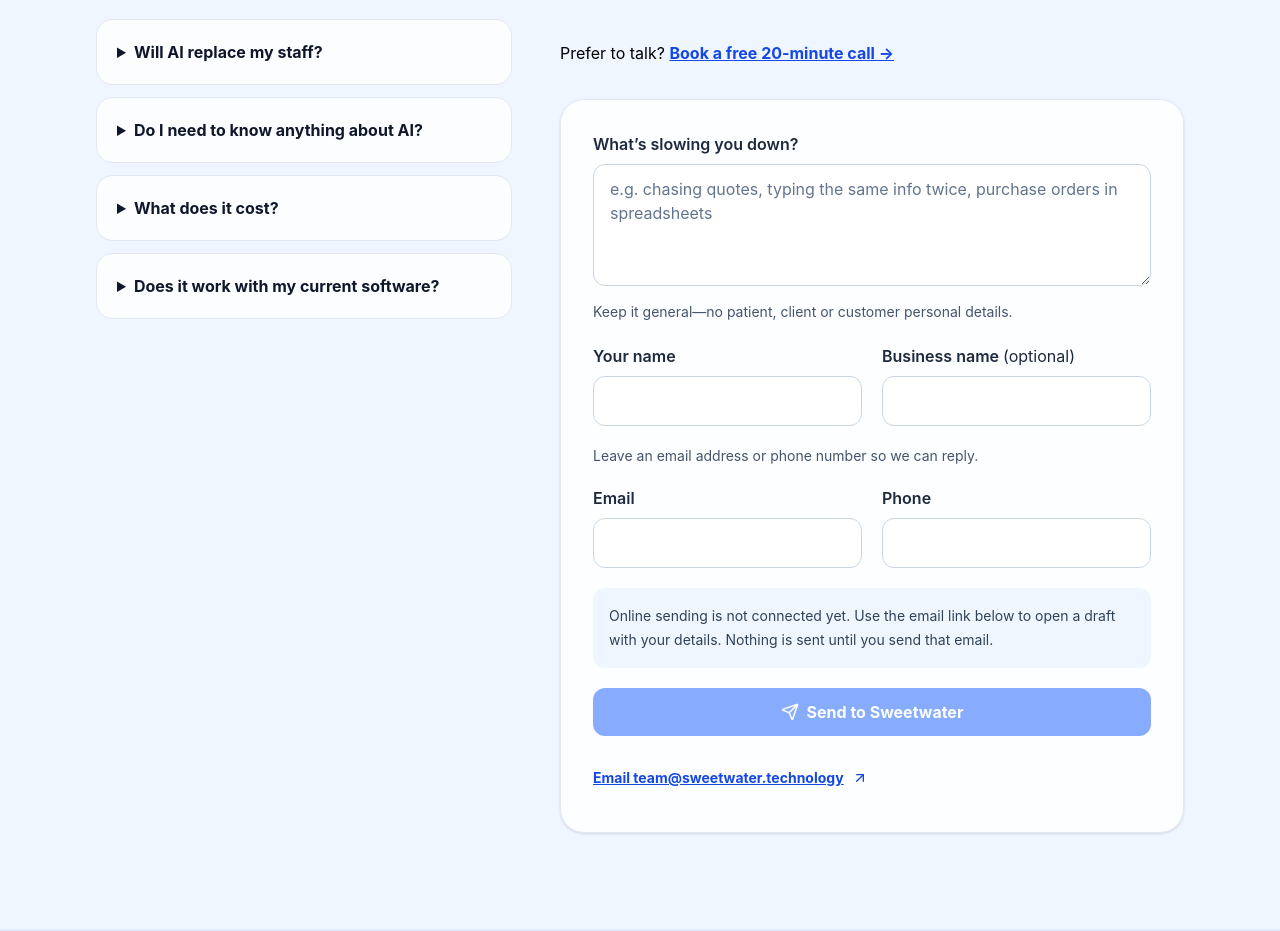
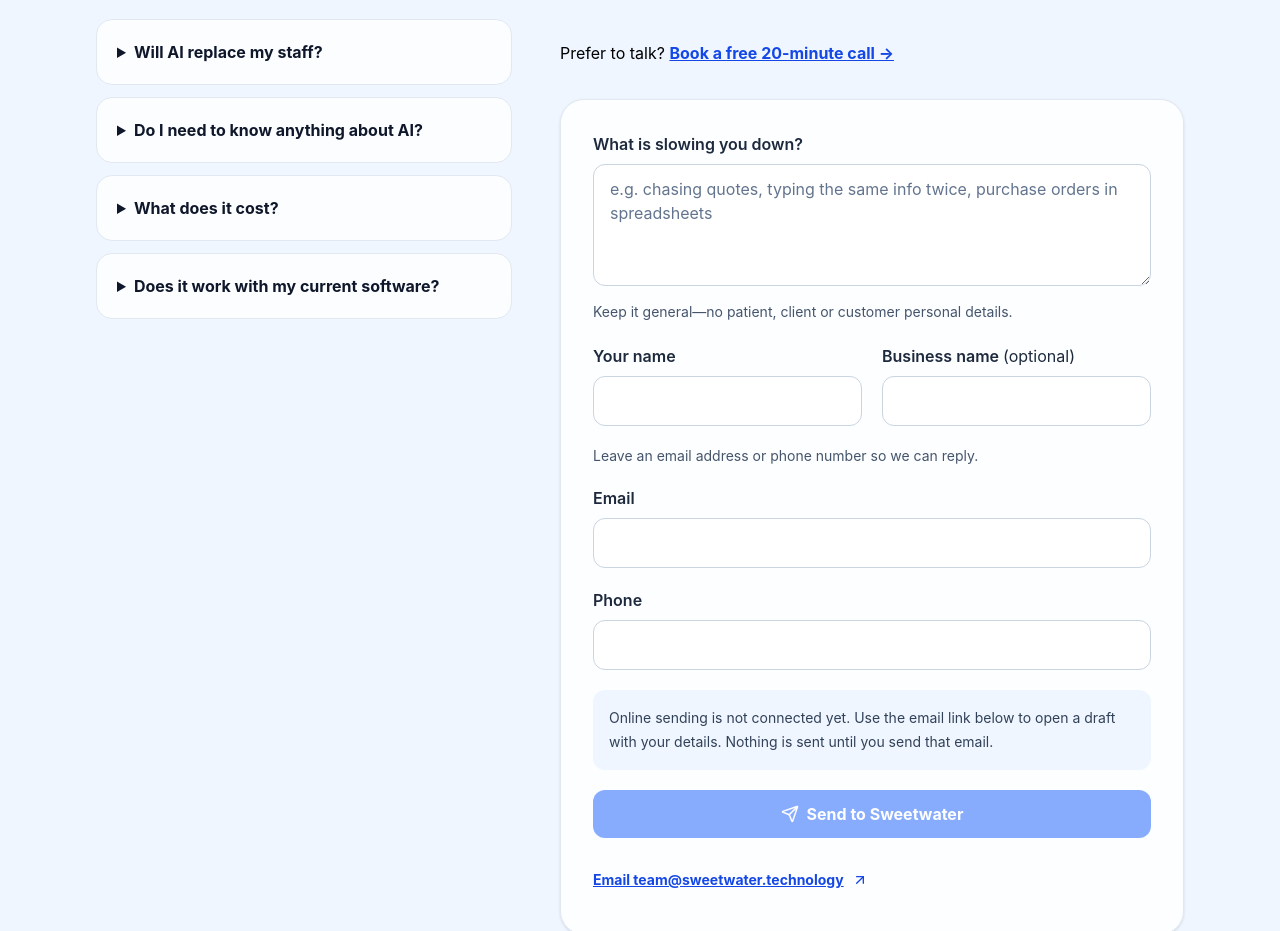
Before and after one commit to boilermanc/sweetwater-technology, a React (Vite) app: page / in a window 1280 px wide. Shown: the part 3943-4874 px from the top of the page. Built offline with nearby package versions, Linux system fonts and the light colour scheme; no server answers.

Commit message:
Clarify booking request and widen contact fields

```diff
--- a/src/components/ServiceContactForm.tsx
+++ b/src/components/ServiceContactForm.tsx
@@ -9,9 +9,9 @@ const empty: HomeContactDetails = { name: '', business: '', email: '', phone: ''
 
 const subscribe = () => () => {};
 
-export function ContactForm({ initialMessage = '' }: { initialMessage?: string }) {
+export function ContactForm({ booking = false }: { booking?: boolean }) {
   const hydrated = useSyncExternalStore(subscribe, () => true, () => false);
-  const [details, setDetails] = useState({ ...empty, message: initialMessage });
+  const [details, setDetails] = useState({ ...empty });
   const [token, setToken] = useState('');
   const [securityKey, setSecurityKey] = useState(0);
   const onToken = useCallback((value: string) => setToken(value), []);
@@ -42,15 +42,15 @@ export function ContactForm({ initialMessage = '' }: { initialMessage?: string }
       setError('That didn’t send. Please try again or email us at team@sweetwater.technology.');
     } finally { lock.current = false; setPending(false); setToken(''); setSecurityKey(key => key + 1); }
   }
-  if (submitted) return <div role="status" className="rounded-3xl border border-blue-200 bg-blue-50 p-8"><CheckCircle size={32} className="text-blue-600" aria-hidden="true" /><h3 className="mt-5 text-2xl font-black text-slate-900">Thanks—we received your message.</h3><p className="mt-4 leading-7 text-slate-700">Clint will follow up using the details you provided.</p><a href="/book" className="mt-6 block font-bold text-blue-700 underline">Book a free 20-minute call →</a><button className="mt-6 font-bold text-blue-700 underline" onClick={() => { setDetails({ ...empty, message: initialMessage }); setSubmitted(false); retry.current = null; }}>Send another message</button></div>;
+  if (submitted) return <div role="status" className="rounded-3xl border border-blue-200 bg-blue-50 p-8"><CheckCircle size={32} className="text-blue-600" aria-hidden="true" /><h3 className="mt-5 text-2xl font-black text-slate-900">Thanks—we received your message.</h3><p className="mt-4 leading-7 text-slate-700">Clint will follow up using the details you provided.</p><a href="/book" className="mt-6 block font-bold text-blue-700 underline">Book a free 20-minute call →</a><button className="mt-6 font-bold text-blue-700 underline" onClick={() => { setDetails({ ...empty }); setSubmitted(false); retry.current = null; }}>Send another message</button></div>;
   return <form onSubmit={submit} className="rounded-3xl border border-slate-200 bg-white/90 p-6 shadow-sm sm:p-8" aria-label="Contact Sweetwater">
     {isMock && <p className="mb-5 rounded-xl bg-amber-50 p-4 text-sm text-amber-900">Local test only. The first request fails; retry succeeds. No message is saved or sent.</p>}
     <fieldset disabled={!hydrated || pending} className="space-y-5">
       <legend className="sr-only">Your message and contact details</legend>
-      <div><label htmlFor="contact-message" className="font-semibold text-slate-800">What’s slowing you down?</label><textarea id="contact-message" name="message" required maxLength={1000} rows={4} value={details.message} onChange={e => update('message', e.target.value)} aria-describedby="contact-privacy" placeholder="e.g. chasing quotes, typing the same info twice, purchase orders in spreadsheets" className={fieldClass} /><p id="contact-privacy" className="mt-2 text-sm leading-6 text-slate-600">Keep it general—no patient, client or customer personal details.</p></div>
+      <div><label htmlFor="contact-message" className="font-semibold text-slate-800">{booking ? 'What would you like to discuss?' : 'What is slowing you down?'}</label><textarea id="contact-message" name="message" required maxLength={1000} rows={4} value={details.message} onChange={e => update('message', e.target.value)} aria-describedby="contact-privacy" placeholder={booking ? 'Add a brief topic and a couple of times that work for you, including your time zone.' : 'e.g. chasing quotes, typing the same info twice, purchase orders in spreadsheets'} className={fieldClass} /><p id="contact-privacy" className="mt-2 text-sm leading-6 text-slate-600">Keep it general—no patient, client or customer personal details.</p></div>
       <div className="grid gap-5 sm:grid-cols-2"><div><label htmlFor="contact-name" className="font-semibold text-slate-800">Your name</label><input id="contact-name" name="name" autoComplete="name" required maxLength={100} value={details.name} onChange={e => update('name', e.target.value)} className={fieldClass} /></div><div><label htmlFor="contact-business" className="font-semibold text-slate-800">Business name <span className="font-normal">(optional)</span></label><input id="contact-business" name="business" autoComplete="organization" maxLength={120} value={details.business} onChange={e => update('business', e.target.value)} className={fieldClass} /></div></div>
       <p id="contact-method" className="text-sm text-slate-600">Leave an email address or phone number so we can reply.</p>
-      <div className="grid gap-5 sm:grid-cols-2"><div><label htmlFor="contact-email" className="font-semibold text-slate-800">Email</label><input id="contact-email" name="email" type="email" autoComplete="email" aria-describedby="contact-method" maxLength={254} value={details.email} onChange={e => update('email', e.target.value)} className={fieldClass} /></div><div><label htmlFor="contact-phone" className="font-semibold text-slate-800">Phone</label><input id="contact-phone" name="phone" type="tel" autoComplete="tel" aria-describedby="contact-method" maxLength={30} value={details.phone} onChange={e => update('phone', e.target.value)} className={fieldClass} /></div></div>
+      <div className="grid grid-cols-1 gap-5"><div><label htmlFor="contact-email" className="font-semibold text-slate-800">Email</label><input id="contact-email" name="email" type="email" autoComplete="email" aria-describedby="contact-method" maxLength={254} value={details.email} onChange={e => update('email', e.target.value)} className={fieldClass} /></div><div><label htmlFor="contact-phone" className="font-semibold text-slate-800">Phone</label><input id="contact-phone" name="phone" type="tel" autoComplete="tel" aria-describedby="contact-method" maxLength={30} value={details.phone} onChange={e => update('phone', e.target.value)} className={fieldClass} /></div></div>
       <div className="absolute -left-[10000px] h-px w-px overflow-hidden" aria-hidden="true"><label htmlFor="contact-website">Website</label><input id="contact-website" name="website" tabIndex={-1} autoComplete="off" value={details.website} onChange={e => update('website', e.target.value)} /></div>
       {!enabled && <p className="rounded-xl bg-blue-50 p-4 text-sm leading-6 text-slate-700">Online sending is not connected yet. Use the email link below to open a draft with your details. Nothing is sent until you send that email.</p>}
       {error && <p role="alert" className="rounded-xl bg-red-50 p-4 text-sm text-red-800">{error}</p>}
--- a/src/pages/Book.tsx
+++ b/src/pages/Book.tsx
@@ -21,11 +21,7 @@ export function Book() {
       {live ? <section aria-label="Book your introductory call"><BookingPicker /></section> : <section aria-labelledby="call-request-title">
         <h2 id="call-request-title" className="text-2xl font-black text-slate-900">Request your free call</h2>
         <p className="mb-6 mt-3 leading-7 text-slate-600">Add a little about your business and a couple of times that work for you, including your time zone. Clint will follow up to agree a time. Your appointment is only booked once we confirm it with you.</p>
-        <ContactForm initialMessage="I’d like a free 20-minute introductory call.
-
-What I’d like to discuss:
-
-Times that work for me (with time zone): " />
+        <ContactForm booking />
       </section>}
     </div>
   </main>;
```
